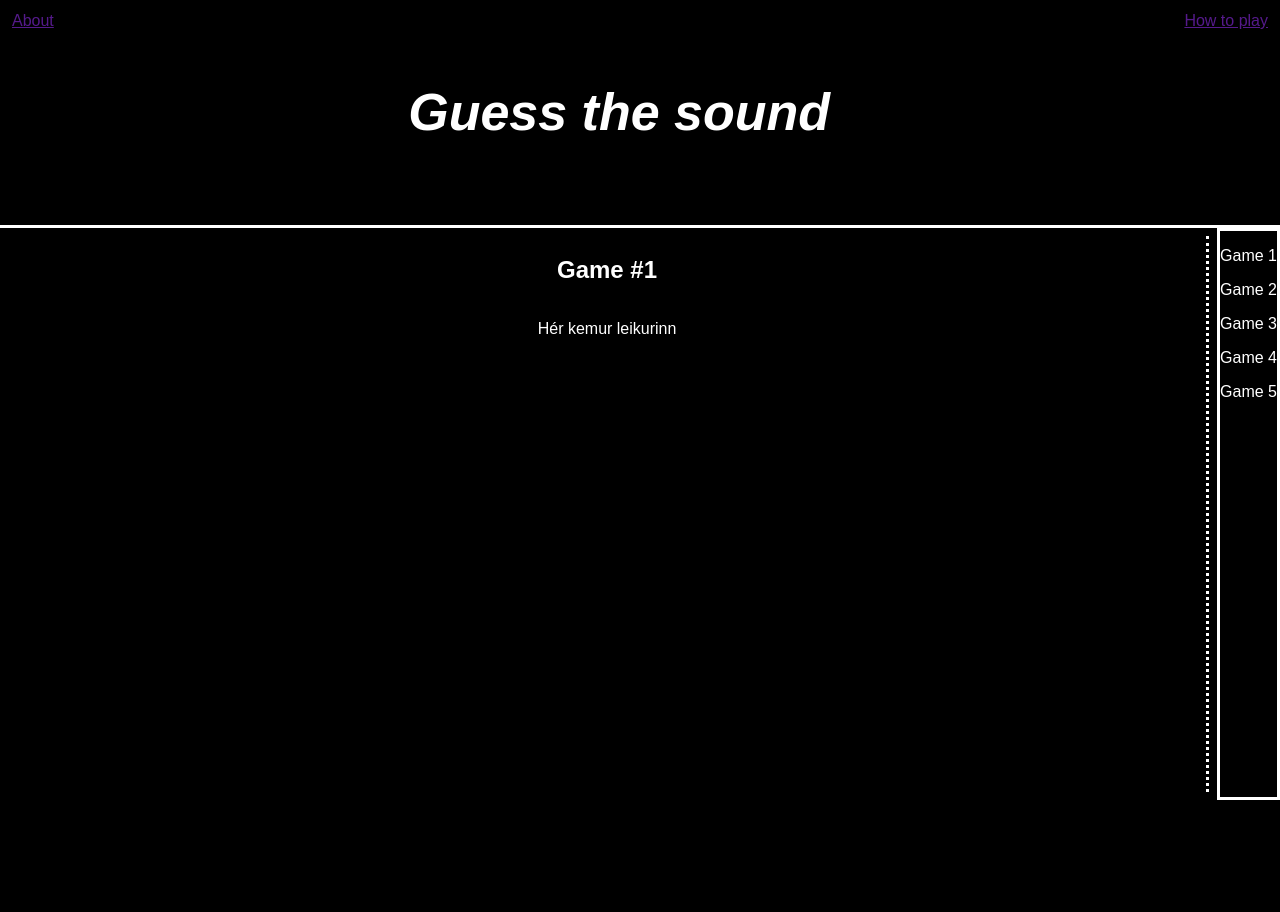
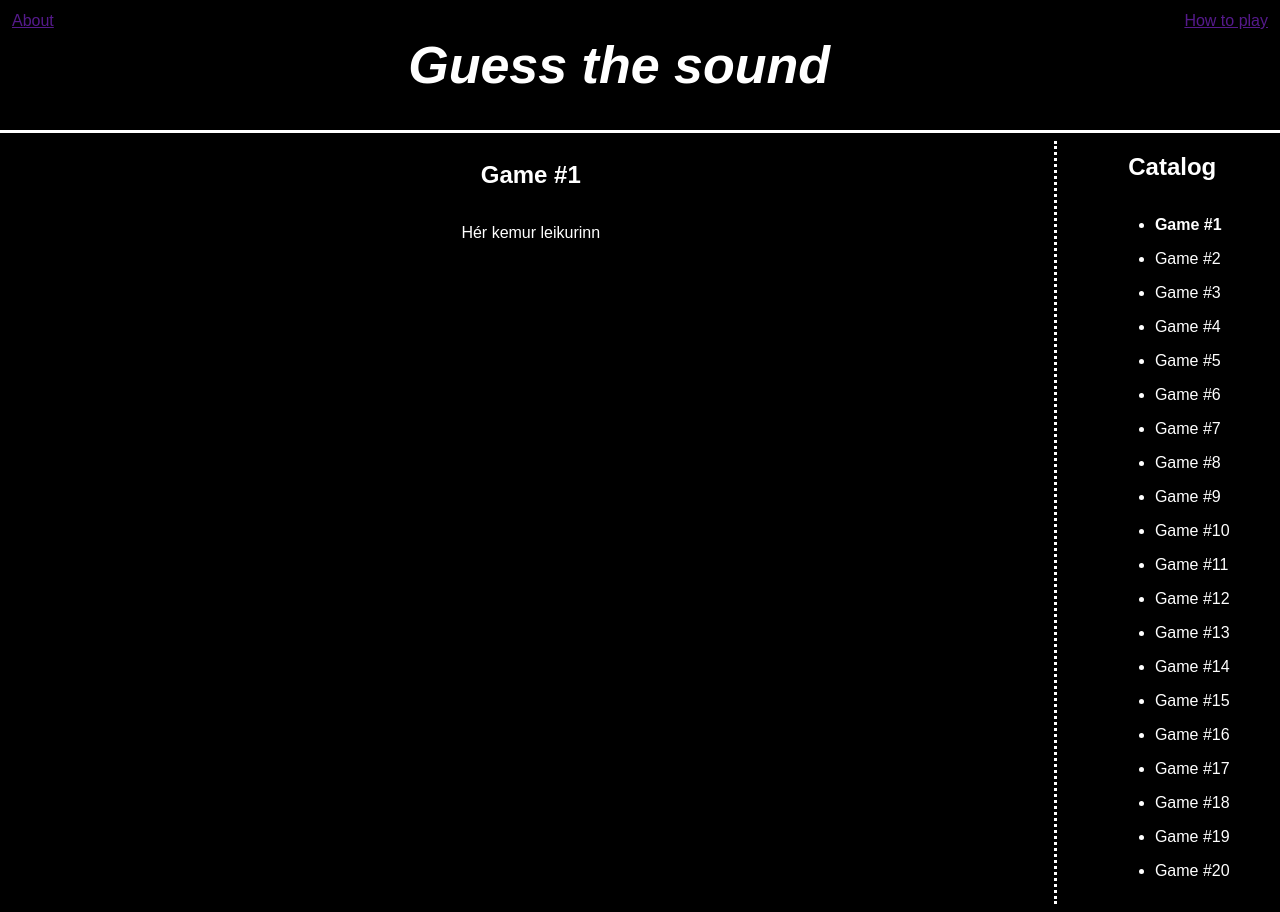
Before and after one commit to SmariF89/guess-sound, a Next.js app: page / in a window 1280 px wide. Before the commit the page ends 800 px from the top, so only its background shows below. Built offline with nearby package versions, Linux system fonts and the light colour scheme.

Commit message:
Added a persistent game state context.

```diff
--- a/src/app/components/GameArea.tsx
+++ b/src/app/components/GameArea.tsx
@@ -2,6 +2,7 @@
 
 import React, { useState } from 'react';
 import styled from 'styled-components';
+import useGameContext from '../context/GameContext';
 
 const GameAreaInnerContainer = styled.div`
 	display: flex;
@@ -13,10 +14,10 @@ const GameAreaInnerContainer = styled.div`
 `;
 
 export default function GameArea() {
-	const [currentGame, setCurrentGame] = useState<number>(1);
+	const [gameState] = useGameContext();
 	return (
 		<GameAreaInnerContainer>
-			<h2>{`Game #${currentGame}`}</h2>
+			<h2>{`Game #${gameState.currentGame}`}</h2>
 			<p>Hér kemur leikurinn</p>
 		</GameAreaInnerContainer>
 	);
--- a/src/app/components/GameList.tsx
+++ b/src/app/components/GameList.tsx
@@ -1,18 +1,40 @@
+'use client';
+
 import React from 'react';
 import { styled } from 'styled-components';
+import useGameContext from '../context/GameContext';
+import { Game } from '../types';
 
 const GameListContainer = styled.div`
-	border-style: solid;
+	display: flex;
+	flex-direction: column;
+	align-items: center;
+
+	flex-grow: 1;
 `;
 
-const gameList: string[] = ['Game 1', 'Game 2', 'Game 3', 'Game 4', 'Game 5'];
+const gameList: Game[] = Array.from(Array(20).keys()).map<Game>((n: number) => {
+	return { num: n + 1 };
+});
 
 export default function GameList() {
+	const [gameState, setGameState] = useGameContext();
 	return (
 		<GameListContainer>
-			{gameList.map((g) => (
-				<p>{g}</p>
-			))}
+			<h2>Catalog</h2>
+			<ul>
+				{gameList.map((g) => (
+					<a
+						onClick={(e: React.MouseEvent<HTMLElement>) =>
+							setGameState({ type: 'SELECT_GAME', payload: g.num })
+						}
+					>
+						<li key={g.num}>
+							{gameState.currentGame === g.num ? <b>{`Game #${g.num}`}</b> : <p>{`Game #${g.num}`}</p>}
+						</li>
+					</a>
+				))}
+			</ul>
 		</GameListContainer>
 	);
 }
--- /dev/null
+++ b/src/app/context/GameContext.tsx
@@ -0,0 +1,30 @@
+'use client';
+
+import React from 'react';
+import { Dispatch, createContext, useContext, useEffect, useReducer } from 'react';
+import { gameReducer } from '../reducers/GameReducer';
+import { GameAction, GameState } from '../types';
+
+const initialState: GameState = { currentGame: 1 };
+
+type GameContextValue = [GameState, Dispatch<GameAction>];
+const GameContext = createContext<GameContextValue>([initialState, () => {}]);
+
+export function GameContextProvider(props: { children?: React.ReactNode }) {
+	const [gameState, setGameState] = useReducer(gameReducer, initialState, () => {
+		if (typeof window !== undefined) {
+			const localData = localStorage.getItem('gameState');
+			return localData ? JSON.parse(localData) : initialState;
+		}
+	});
+
+	useEffect(() => {
+		localStorage.setItem('gameState', JSON.stringify(gameState));
+	}, [gameState]);
+
+	return <GameContext.Provider value={[gameState, setGameState]}>{props.children}</GameContext.Provider>;
+}
+
+export default function useGameContext() {
+	return useContext(GameContext);
+}
--- a/src/app/page.tsx
+++ b/src/app/page.tsx
@@ -1,10 +1,15 @@
+'use client';
+
 import React from 'react';
 import Game from './components/Game';
+import { GameContextProvider } from './context/GameContext';
 
 export default function Home() {
 	return (
 		<div>
-			<Game />
+			<GameContextProvider>
+				<Game />
+			</GameContextProvider>
 		</div>
 	);
 }
--- /dev/null
+++ b/src/app/reducers/GameReducer.tsx
@@ -0,0 +1,15 @@
+'use client';
+
+import { GameAction, GameReducer, GameState } from '../types';
+
+export const gameReducer: GameReducer = (state: GameState, action: GameAction) => {
+	switch (action.type) {
+		case 'SELECT_GAME':
+			return {
+				...state,
+				currentGame: action.payload,
+			};
+		default:
+			throw new Error('GameReducer encountered an unkown action type!');
+	}
+};
--- /dev/null
+++ b/src/app/types.ts
@@ -0,0 +1,7 @@
+export type GameState = {
+	currentGame: number;
+};
+export type GameAction = { type: 'SELECT_GAME'; payload: number };
+export type GameReducer = (state: GameState, action: GameAction) => GameState;
+
+export type Game = { num: number };
```
